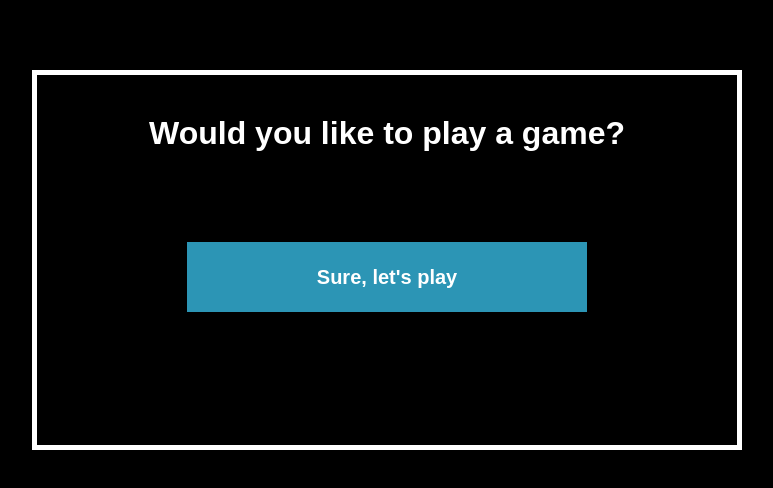
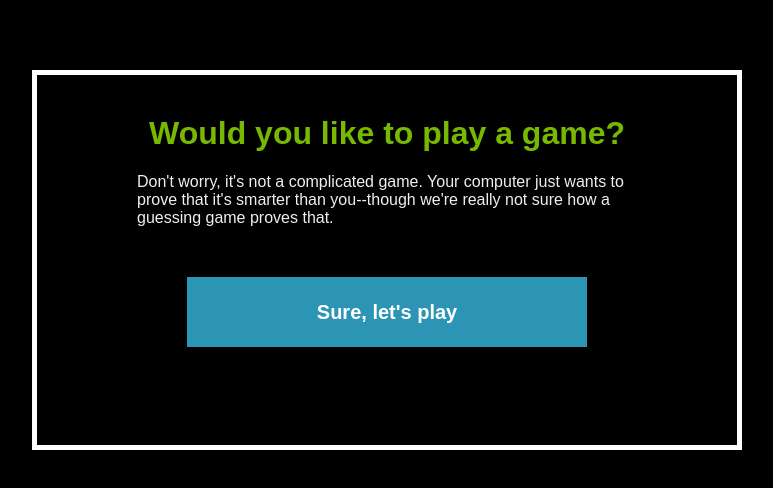
Before and after one commit to marker2/guessing-game, a plain HTML site: page index.html in a window 1280 px wide. Shown: the whole page, without its empty margins (253-1026 px from the left). Drawn offline with Linux system fonts and the light colour scheme.

Commit message:
added page content

```diff
--- a/index.html
+++ b/index.html
@@ -9,6 +9,7 @@
 <body>
 	<div class="box">
 		<h1>Would you like to play a game?</h1>
+		<p>Don't worry, it's not a complicated game. Your computer just wants to prove that it's smarter than you--though we're really not sure how a guessing game proves that.</p>
 		<div id="start"><input id="play" type="button" onclick="game()" value="Sure, let's play" /></div>
 		<div id="results"></div>
 	</div>
--- a/stylesheet.css
+++ b/stylesheet.css
@@ -5,12 +5,14 @@ body {
 h1 {
 	margin-top: 40px;
 	font-family: Arial, "sans serif";
-	color: white;
+	color: #77b800;
 	text-align: center;
 }
 
 p {
 	font-family: Arial, "sans serif";
+	width: 500px;
+	margin: 10px auto;
 	color: #EFEFEF;
 }
 
@@ -44,14 +46,15 @@ input:hover {
 }
 
 #start {
-	margin: 90px auto auto;
+	margin: 50px auto auto;
 	color: #2c95b5;
 	text-align: center;
 }
 
 #results {
 	font-family: Arial;
+	font-weight: bold;
 	color: white;
-	margin-top: 100px;
+	margin-top: 40px;
 	text-align: center;
 }
```
